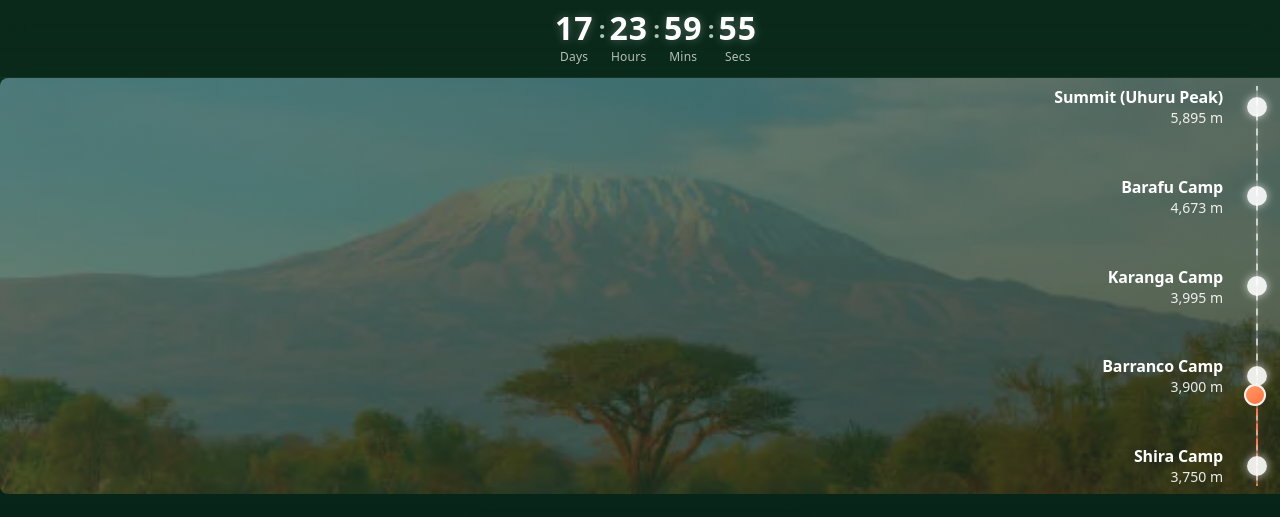
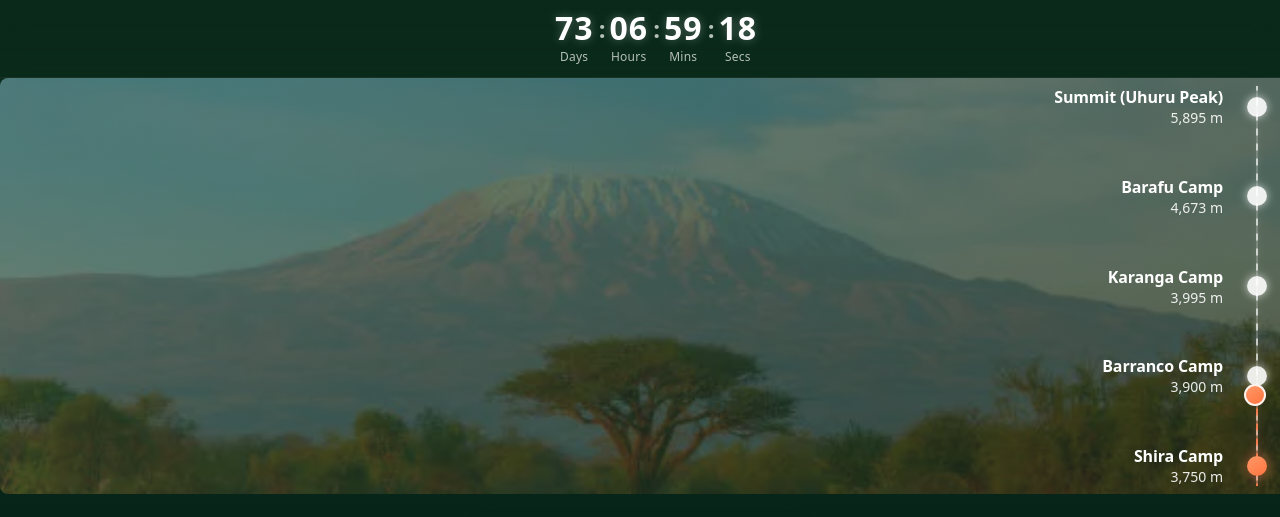
Before and after one commit to gabe-a-vazquez/kilimanjaro-app, a Next.js app: page / in a window 1280 px wide. Shown: the top 517 px of the page. Built offline with nearby package versions, Linux system fonts and the light colour scheme.

Commit message:
update past dots to be filled with orange

```diff
--- a/app/page.tsx
+++ b/app/page.tsx
@@ -10,8 +10,7 @@ import AppLayout from "@/components/layout/AppLayout";
 
 export default function Home() {
   // Sample data for the page
-  const targetDate = new Date();
-  targetDate.setDate(targetDate.getDate() + 18); // 18 days from now
+  const targetDate = new Date("June 26, 2025");
 
   const camps = [
     { name: "Summit (Uhuru Peak)", elevation: "5,895 m" },
--- a/components/training/ProgressBar.tsx
+++ b/components/training/ProgressBar.tsx
@@ -59,15 +59,24 @@ export function ProgressBar({
         ></div>
 
         {/* Camp locations */}
-        {camps.map((camp, index) => (
-          <div className="camp-item" key={index}>
-            <div className="camp-info">
-              <div className="camp-name">{camp.name}</div>
-              <div className="camp-elevation">{camp.elevation}</div>
+        {camps.map((camp, index) => {
+          // Calculate if this camp has been passed based on index and progress percentage
+          // Assuming camps are ordered from top to bottom (summit to base)
+          // The total height is divided equally among camps
+          const campPositionPercentage =
+            ((camps.length - 1 - index) / (camps.length - 1)) * 100;
+          const isPassed = progressPercentage >= campPositionPercentage;
+
+          return (
+            <div className="camp-item" key={index}>
+              <div className="camp-info">
+                <div className="camp-name">{camp.name}</div>
+                <div className="camp-elevation">{camp.elevation}</div>
+              </div>
+              <div className={`camp-dot ${isPassed ? "passed" : ""}`}></div>
             </div>
-            <div className="camp-dot"></div>
-          </div>
-        ))}
+          );
+        })}
       </div>
 
       {/* Progress information overlay - only shown when user position is clicked */}
@@ -163,6 +172,12 @@ export function ProgressBar({
           position: absolute;
           right: clamp(14px, 3vw, 21px);
           box-shadow: 0 0 10px rgba(255, 255, 255, 0.7);
+          transition: all 0.3s ease;
+        }
+
+        .camp-dot.passed {
+          background: linear-gradient(145deg, #ff9967, #ff7440);
+          box-shadow: 0 0 15px rgba(255, 127, 80, 0.7);
         }
 
         /* User position indicator */
```
